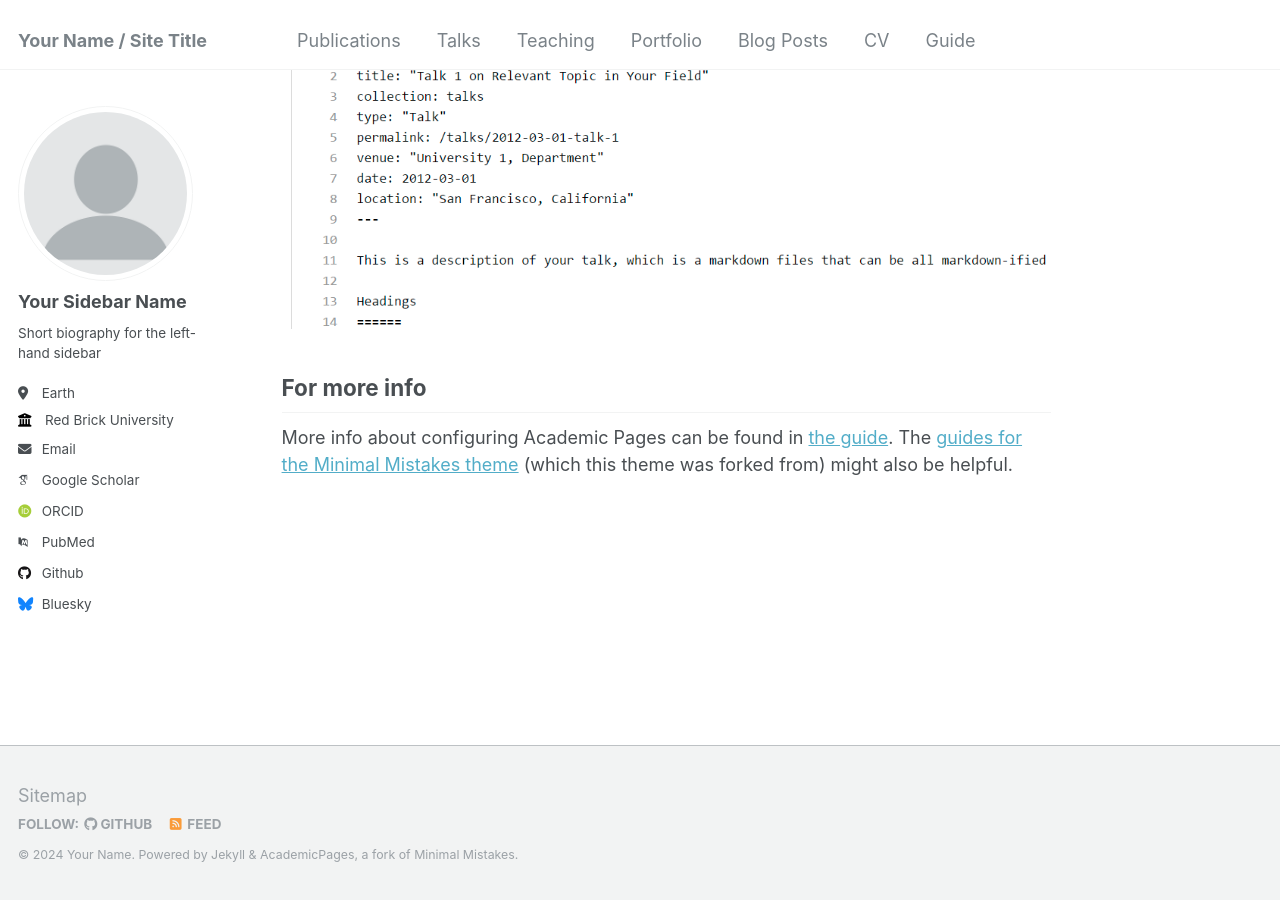
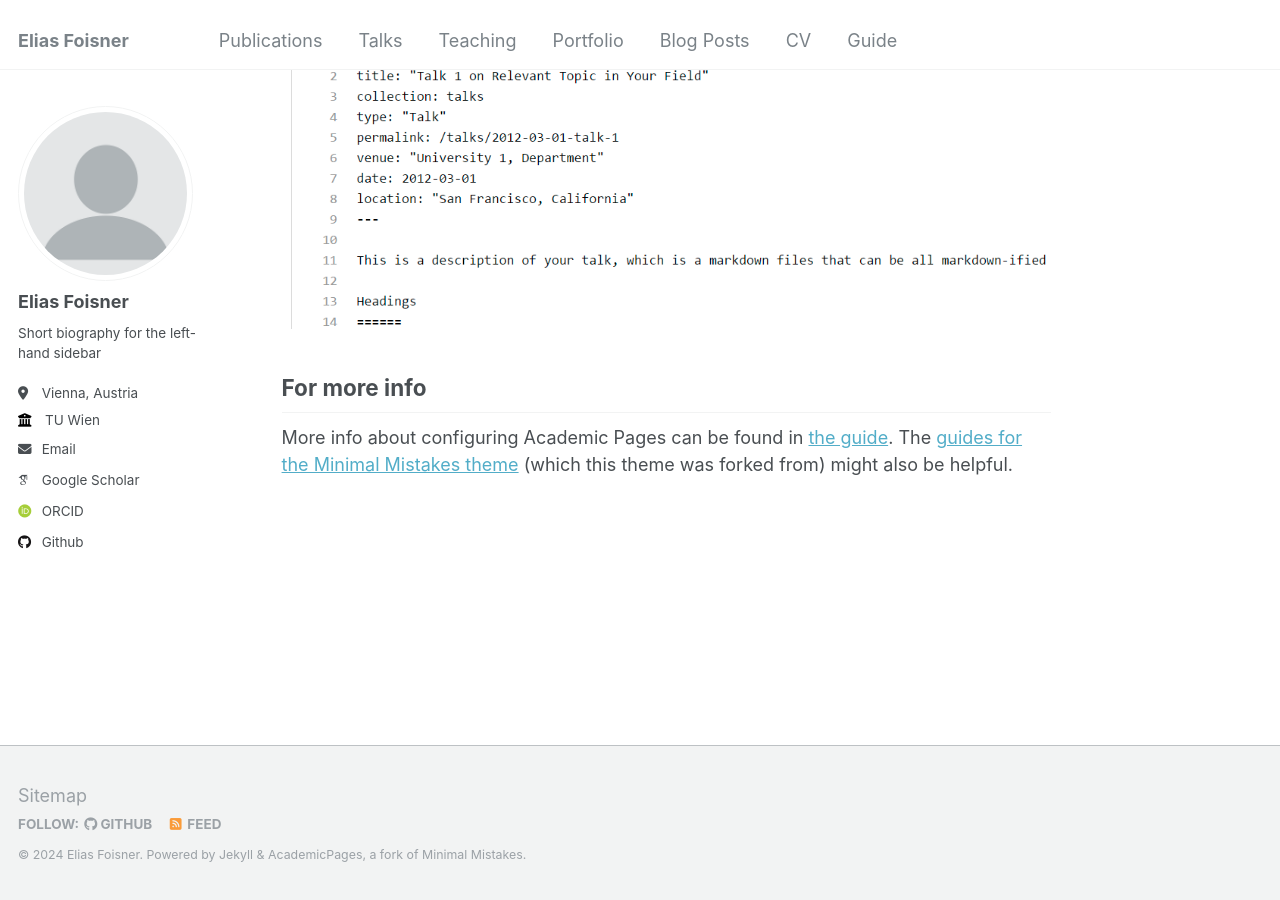
Before and after one commit to eliasfoisner/eliasfoisner.github.io, a Jekyll site: the page built from _pages/about.md, in a window 1280 px wide and 900 px high, scrolled down 2660 px. Built offline with Jekyll 4.4.1, drawn with Linux system fonts in a browser that asks for light colours; some web fonts are replaced.

Commit message:
Update _config.yml

```diff
--- a/_config.yml
+++ b/_config.yml
@@ -8,13 +8,13 @@
 
 # Basic Site Settings
 locale                   : "en-US"
-title                    : "Your Name / Site Title"
+title                    : "Elias Foisner"
 title_separator          : "-"
-name                     : &name "Your Name"
+name                     : &name "Elias Foisner"
 description              : &description "personal description"
-url                      : https://academicpages.github.io # the base hostname & protocol for your site e.g. "https://mmistakes.github.io"
+url                      : https://eliasfoisner.github.io # the base hostname & protocol for your site e.g. "https://mmistakes.github.io"
 baseurl                  : "" # the subpath of your site, e.g. "/blog"
-repository               : "academicpages/academicpages.github.io"
+repository               : "eliasfoisner/eliasfoisner.github.io"
 
 # Site Author - The following control what appear as part of the author content on the side bar.
 #               If a field is blank the icon and link will not appear, otherwise it will be shown.
@@ -22,33 +22,33 @@ repository               : "academicpages/academicpages.github.io"
 author:
   # Biographic information
   avatar           : "profile.png"
-  name             : "Your Sidebar Name"
+  name             : "Elias Foisner"
   pronouns         : # example: "she/her"
   bio              : "Short biography for the left-hand sidebar"
-  location         : "Earth"
-  employer         : "Red Brick University"
+  location         : "Vienna, Austria"
+  employer         : "TU Wien"
   uri              : # URL
-  email            : "none@example.org"
+  email            : "elias.foisner@gmail.com"
 
   # Academic websites
   arxiv            : # URL - Update with the correct link to your profile
   googlescholar    : "https://scholar.google.com/citations?user=PS_CX0AAAAAJ"
   impactstory      : # URL
-  orcid            : "http://orcid.org/yourorcidurl"
+  orcid            : "http://orcid.org/0000-0001-7402-517X"
   semantic         : # URL
-  pubmed           : "https://www.ncbi.nlm.nih.gov/pubmed/?term=john+snow"
+  #pubmed           : "https://www.ncbi.nlm.nih.gov/pubmed/?term=john+snow"
   researchgate     : # URL
 
   # Repositories and software development
   bitbucket        : # Username - Update with your username on the site
   codepen          : # Username
   dribbble         : # Username
-  github           : "academicpages"
+  github           : "eliasfoisner"
   kaggle           : # Username
   stackoverflow    : # User number or user number and name (i.e., use "1" or "1/jeff-atwood")
 
   # Social media
-  bluesky          : "bsky.app" # Replace this with you Bluesky username
+  bluesky          : #"bsky.app" # Replace this with you Bluesky username
   facebook         : # Username
   flickr           : # Username
   foursquare       : # Username
```
